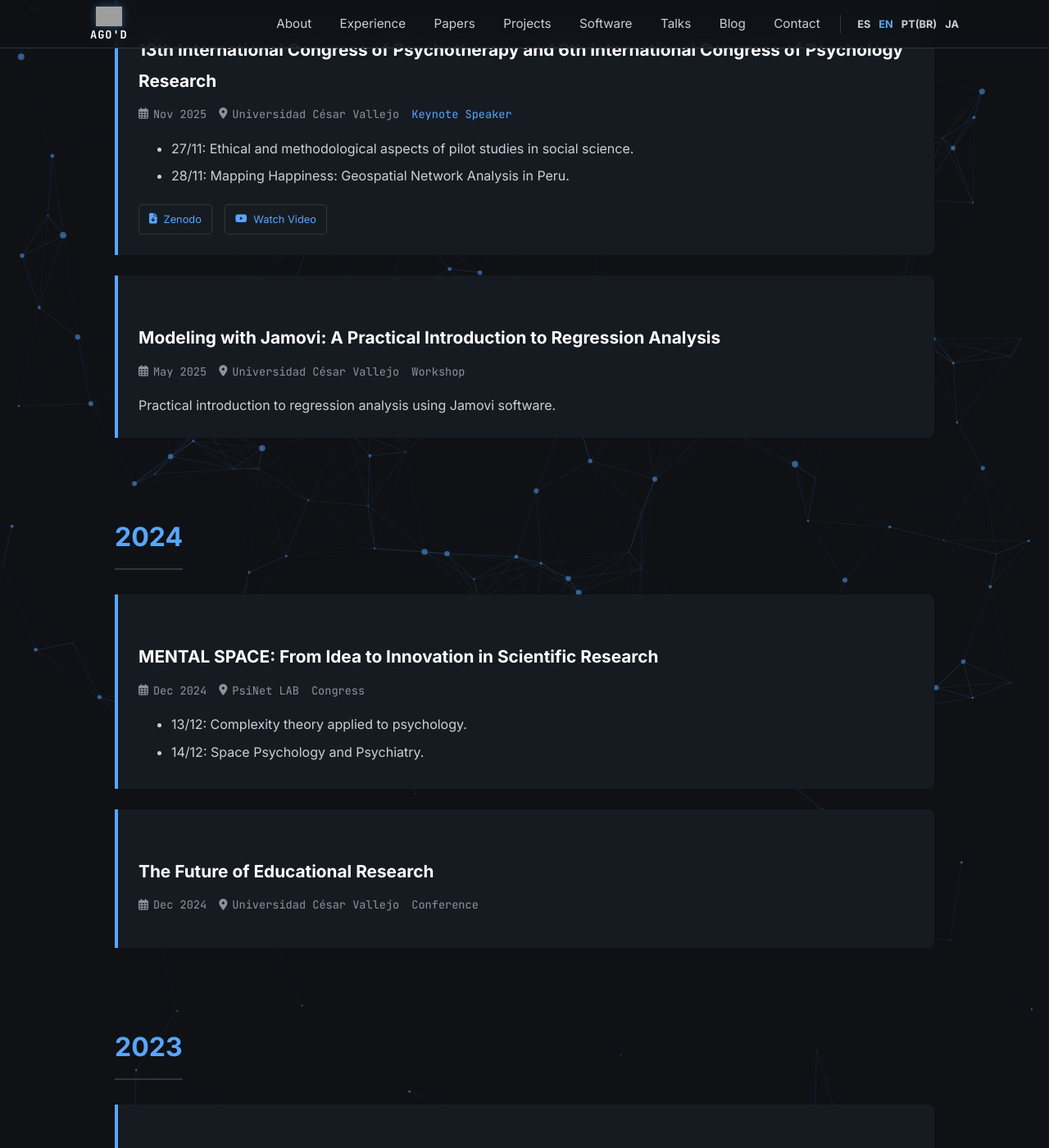
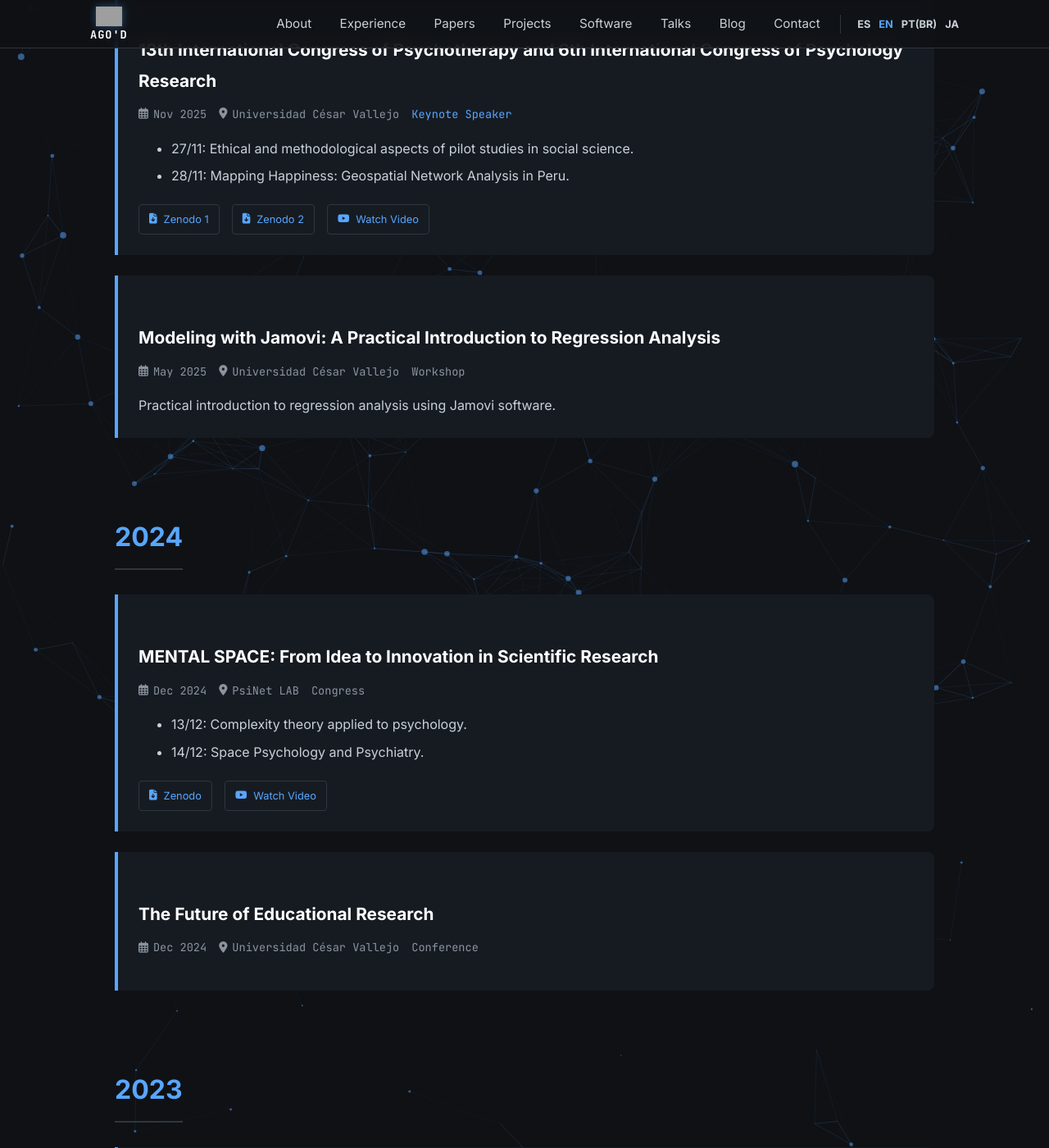
Before and after one commit to AngelGarciaODiana/AngelGarciaODiana.github.io, a Jekyll site: the page built from talks.md, in a window 1280 px wide and 1400 px high, scrolled down 365 px. Shown: the whole window at 82% size. Built offline with Jekyll 4.4.1, drawn with Linux system fonts in a browser that asks for light colours; some of the changed text lies outside the part shown; grey boxes are pictures that could not be loaded.

Commit message:
Update talks.md with new resource links
Added additional Zenodo links and a GitHub repository link for a talk on meta-analyses.

```diff
--- a/talks.md
+++ b/talks.md
@@ -21,7 +21,10 @@
             </ul>
             <div class="talk-links">
                 <a href="https://doi.org/10.5281/zenodo.17759530" target="_blank" class="talk-btn btn-zenodo">
-                    <i class="fas fa-file-download"></i> Zenodo
+                    <i class="fas fa-file-download"></i> Zenodo 1
+                </a>
+                <a href="https://doi.org/10.5281/zenodo.17759480" target="_blank" class="talk-btn btn-zenodo">
+                    <i class="fas fa-file-download"></i> Zenodo 2
                 </a>
                 <a href="https://doi.org/10.5281/zenodo.17759480" target="_blank" class="talk-btn btn-youtube">
                     <i class="fab fa-youtube"></i>
@@ -55,6 +58,15 @@
                 <li data-i18n="talk_dec24_psi_d1">13/12: Complexity theory applied to psychology.</li>
                 <li data-i18n="talk_dec24_psi_d2">14/12: Space Psychology and Psychiatry.</li>
             </ul>
+            <div class="talk-links">
+                <a href="https://doi.org/10.5281/zenodo.14503580" target="_blank" class="talk-btn btn-zenodo">
+                    <i class="fas fa-file-download"></i> Zenodo
+                </a>
+                <a href="https://youtube.com/playlist?list=PLkIaJDwih0sVUPSkhr0nYdYhN_ss1WRQC&si=E1ywysiWlBjyQDVu" target="_blank" class="talk-btn btn-youtube">
+                    <i class="fab fa-youtube"></i>
+                    <span data-i18n="btn_watch">Watch Playlist</span>
+                </a>
+            </div>
         </div>
 
         <div class="talk-card">
@@ -78,6 +90,11 @@
                 <span>Course</span>
             </div>
             <p data-i18n="talk_feb23_desc">Advanced training on conducting meta-analyses using R programming.</p>
+            <div class="talk-links">
+                <a href="https://github.com/AngelGarciaODiana/Taller-Meta-Analisis" target="_blank" class="talk-btn btn-github">
+                    <i class="fab fa-github"></i> Repository / Materials
+                </a>
+            </div>
         </div>
     </div>
 
```
